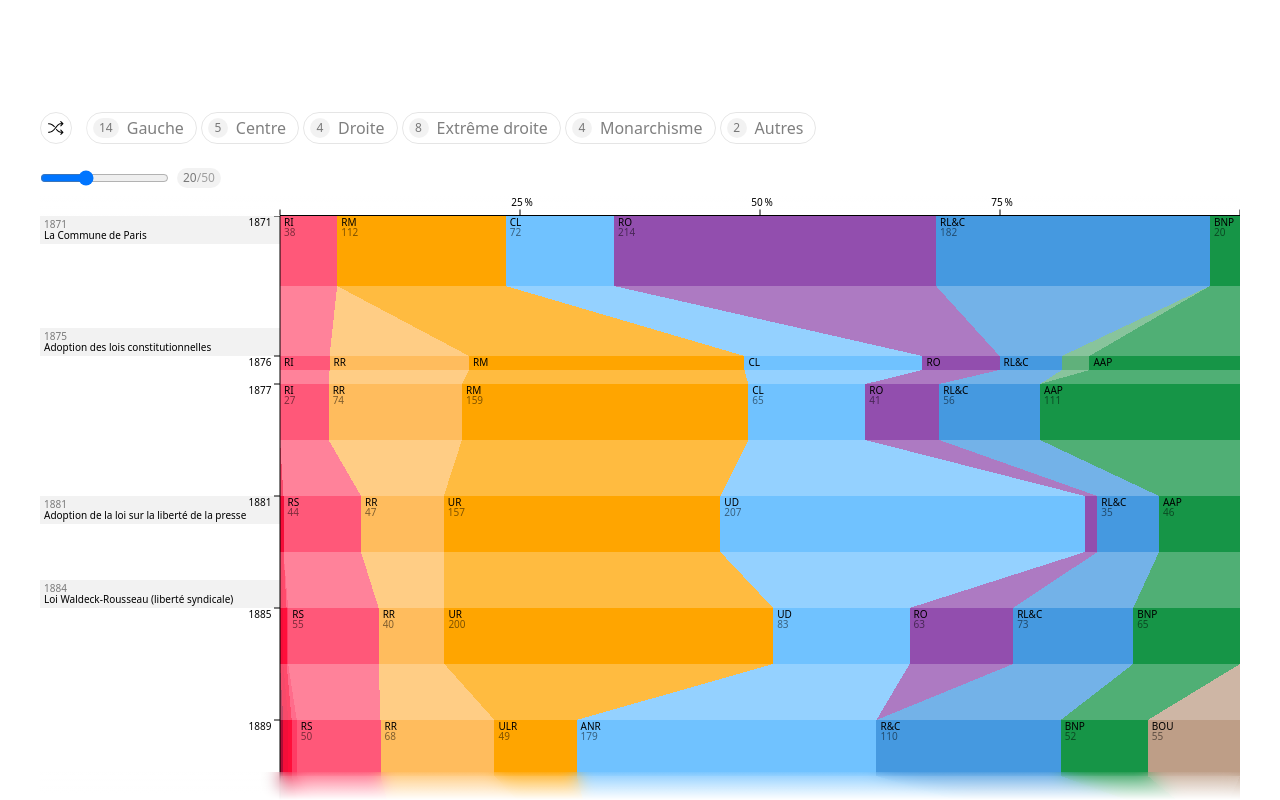
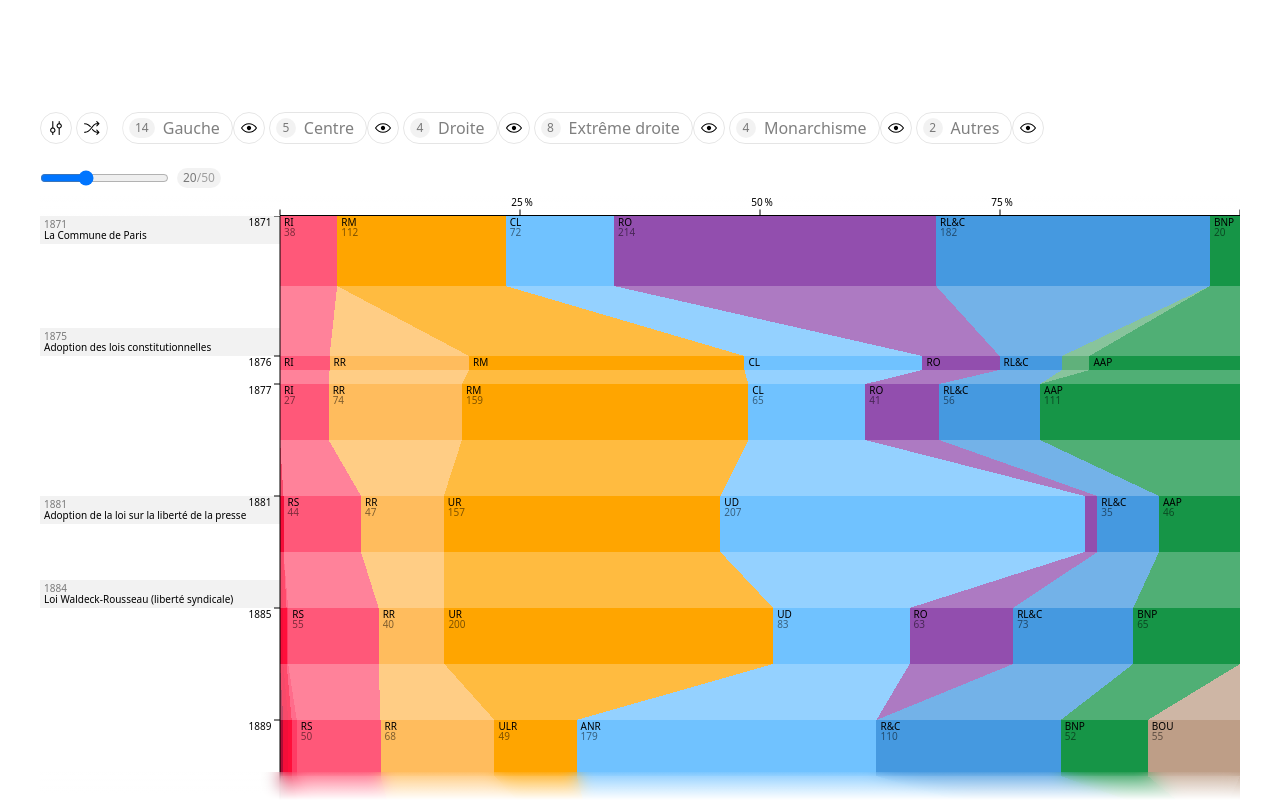
Before and after one commit to ledouxm/legislatures, a Next.js app: page / in a window 1280 px wide. Built offline with nearby package versions, Linux system fonts and the light colour scheme.

Commit message:
feat(filters): show/hide full family button

```diff
--- a/components/appUi/currentsFamily.tsx
+++ b/components/appUi/currentsFamily.tsx
@@ -3,6 +3,7 @@ import { FamilyType } from "../../types/family";
 import SettingsButton from "./settingsButton";
 import EntityButton from "./entityButton";
 import { useVisibleCurrentsContext } from "../utils/currentsContext";
+import { EyeClosedIcon, EyeOpenIcon } from "@radix-ui/react-icons";
 
 type Props = {
     family: FamilyType;
@@ -10,8 +11,32 @@ type Props = {
 }
 
 export default function CurrentsFamily({ family, onCurrentClick }: Props) {
+    // Is currents family button open
     const [isActive, setIsActive] = useState(false);
+    // Context for visible currents
     const { visibleCurrents, setVisibleCurrents } = useVisibleCurrentsContext();
+    // Is full family visible
+    const [isFamilyVisible, setIsFamilyVisible] = useState(true);
+
+    // Toggle full family visibility
+    function toggleFullFamily() {
+        // If the family is totally visible, we hide it, else we show it
+        if (isFamilyVisible) {
+            setVisibleCurrents(visibleCurrents.filter((current) => !family.currents.some((familyCurrent) => familyCurrent.name === current.name)));
+        } else {
+            setVisibleCurrents([...visibleCurrents, ...family.currents]);
+        }
+        setIsFamilyVisible(!isFamilyVisible);
+    }
+
+    // Keep the button updated with the visible currents
+    useEffect(() => {
+        // Check if all family currents are visible
+        const allFamilyCurrentsVisible = family.currents.every((familyCurrent) =>
+            visibleCurrents.some((current) => current.name === familyCurrent.name)
+        );
+        setIsFamilyVisible(allFamilyCurrentsVisible);
+    }, [visibleCurrents, family.currents]);
 
     // Merge two currents if they have the same name (even with additionnal space), keep the name and color of the first one, and merge the parties
     const [mergedCurrents, setMergedCurrents] = useState([]);
@@ -47,6 +72,7 @@ export default function CurrentsFamily({ family, onCurrentClick }: Props) {
 
     return (
         <>
+            <div className="flex gap-0">
                 <SettingsButton
                     number={familyNumber}
                     color={family.color}
@@ -54,6 +80,11 @@ export default function CurrentsFamily({ family, onCurrentClick }: Props) {
                     onClick={() => {setIsActive(!isActive)}}
                     isActive={isActive}
                 />
+                <SettingsButton
+                    Icon={isFamilyVisible ? EyeOpenIcon : EyeClosedIcon}
+                    onClick={() => toggleFullFamily()}
+                />
+            </div>
             {isActive &&
                 <>
                     {mergedCurrents.map((current, index) => (
--- a/components/appUi/filtersLine.tsx
+++ b/components/appUi/filtersLine.tsx
@@ -53,6 +53,9 @@ export default function FiltersLine({ families, onFilterChange }: Props) {
             <div className="w-full flex">
                 {/* List controls */}
                 <div className="flex gap-1 items-center h-8">
+                    {/* Settings button */}
+                    <SettingsButton Icon={MixerVerticalIcon} onClick={() => {}} />
+
                     {/* Shuffle button */}
                     <SettingsButton Icon={ShuffleIcon} onClick={() => {
                         const shuffledCurrents = currents.sort(() => 0.5 - Math.random());
--- a/components/appUi/main.tsx
+++ b/components/appUi/main.tsx
@@ -27,8 +27,7 @@ export default function Main({republics, currents, events}: Props) {
 
     return (
         <main
-            className="w-full max-w-screen-3xl mx-auto px-5 md:px-10"
-            style={{ height: "calc(100vh - 10.5rem)" }}
+            className="w-full max-w-screen-3xl mx-auto px-5 md:px-10 h-[calc(100vh-5.75rem)] md:h-[calc(100vh-10.5rem)]"
         >
             <div className="w-full h-full overflow-y-scroll no-scrollbar">
                 <div className="flex gap-2">
--- a/components/appUi/settingsButton.tsx
+++ b/components/appUi/settingsButton.tsx
@@ -16,7 +16,7 @@ export default function SettingsButton({
         <button
             className={`group flex items-center justify-center rounded-full border border-black/10 hover:border-black/20 transition text-nowrap gap-2 select-none
                 ${Icon && !name ?
-                    'size-8' :
+                    'size-8 flex-shrink-0' :
                     'h-8 px-3'
                 }
                 ${(number || number === 0) && name ?
--- a/components/chart/chart.tsx
+++ b/components/chart/chart.tsx
@@ -43,7 +43,7 @@ export default function Chart({republics, currents, events, axisLeftPercentage}:
     const axisTopPosition = 20; // Pixels
 
     // Get the tooltip party
-    const { tooltipContent } = useTooltipContext();
+    const { tooltipContent, setTooltipContent } = useTooltipContext();
 
     return (
         <div
@@ -73,6 +73,7 @@ export default function Chart({republics, currents, events, axisLeftPercentage}:
             <svg
                 width={dimensions.width}
                 height={svgHeight}
+                onMouseLeave={() => setTooltipContent(null)}
             >
                 {/* Events */}
                 {events.map((event, index) => {
--- a/public/data/currents.json
+++ b/public/data/currents.json
@@ -44,16 +44,12 @@
         },
         {
           "name": "Indépendantiste",
-          "color": "#D10F3D",
+          "color": "#E40E3B",
           "keyword": "Indépendantisme",
           "parties": [
             {
               "name": "RDA",
               "full_name": "Rassemblement démocratique africain"
-            },
-            {
-              "name": "DVI",
-              "full_name": "Divers indépendantiste"
             }
           ]
         },
--- a/public/data/republics.json
+++ b/public/data/republics.json
@@ -946,7 +946,8 @@
             },
             {
               "name": "PUP",
-              "deputes": 0
+              "deputes": 0,
+              "coalition": "Communistes et Républicains Progressistes"
             },
             {
               "name": "RDA",
```
Lines whose indentation alone changed are shown as unchanged.
